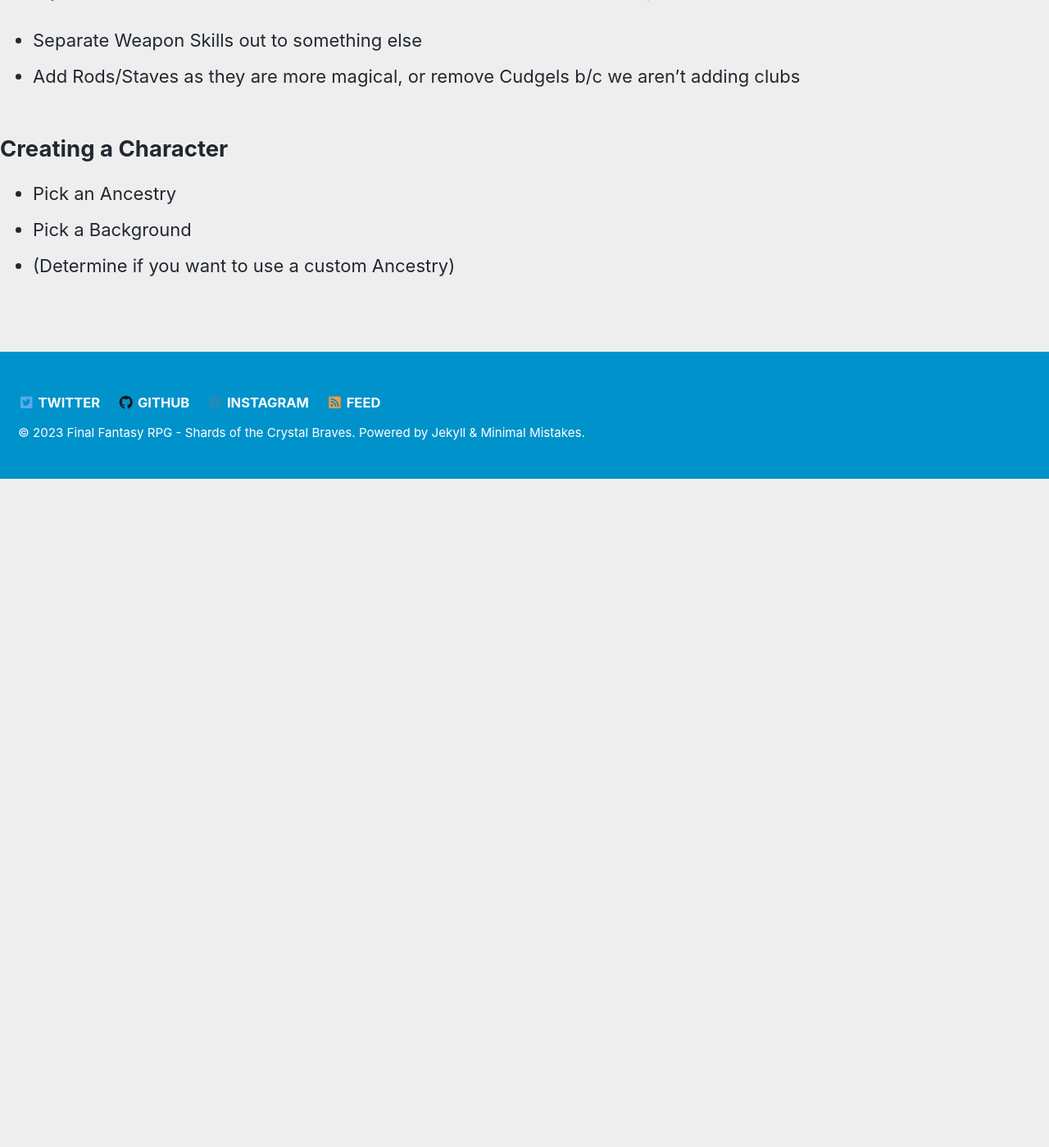
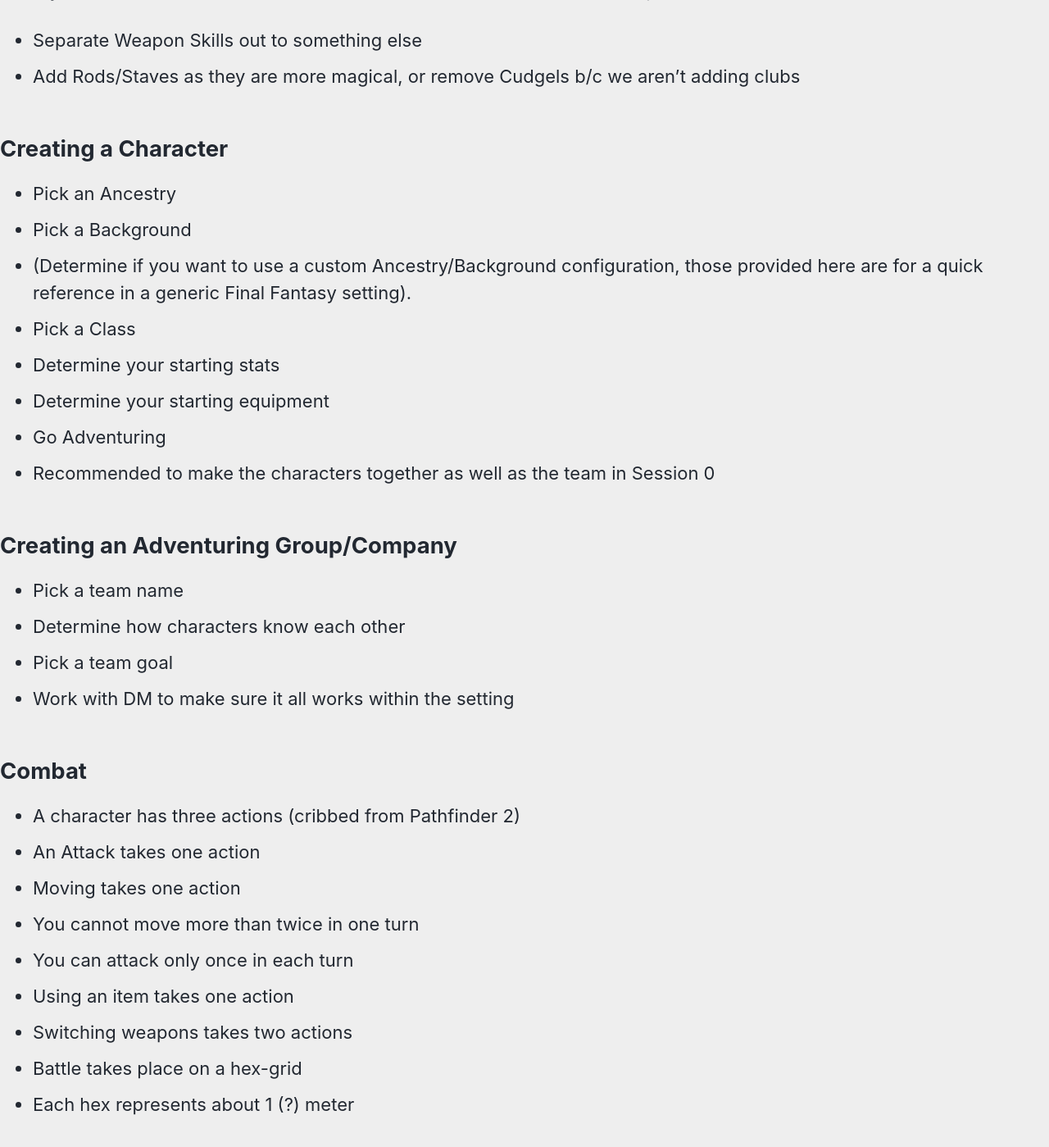
Before and after one commit to alyons/ffrpg3.5, a Jekyll site: the page built from docs/Shards of the Crystal Braves/Raw Rules.md, in a window 1280 px wide and 1400 px high, scrolled down 5738 px. Shown: the whole window at 82% size. Built offline with Jekyll 4.4.1, drawn with Linux system fonts in a browser that asks for light colours; cached includes are drawn as plain includes; our own code applies the rules of GitHub Pages for plain Markdown files; before the commit the page ends 6322 px from its top, so only the background shows below that; some of the changed text lies outside the part shown.

Commit message:
vault backup: 2023-01-10 18:43:20

```diff
--- a/docs/Shards of the Crystal Braves/Raw Rules.md
+++ b/docs/Shards of the Crystal Braves/Raw Rules.md
@@ -145,4 +145,27 @@ Clearly We don't want all of those skills, but some of those could be default pr
 
 - Pick an Ancestry
 - Pick a Background
-- (Determine if you want to use a custom Ancestry)
+- (Determine if you want to use a custom Ancestry/Background configuration, those provided here are for a quick reference in a generic Final Fantasy setting).
+- Pick a Class
+- Determine your starting stats
+- Determine your starting equipment
+- Go Adventuring
+- Recommended to make the characters together as well as the team in Session 0
+
+## Creating an Adventuring Group/Company
+
+- Pick a team name
+- Determine how characters know each other
+- Pick a team goal
+- Work with DM to make sure it all works within the setting
+
+## Combat
+- A character has three actions (cribbed from Pathfinder 2)
+- An Attack takes one action
+- Moving takes one action
+- You cannot move more than twice in one turn
+- You can attack only once in each turn
+- Using an item takes one action
+- Switching weapons takes two actions
+- Battle takes place on a hex-grid
+- Each hex represents about 1 (?) meter
```
Also changed, not shown: other parts of docs/Shards of the Crystal Braves/Raw Rules.md (+1 -1 lines), .obsidian/workspace.json, _ffrpg350/part1/classes/black-mage.md (line endings or trailing spaces), _ffrpg350/part1/classes/thief.md (line endings or trailing spaces), _ffrpg350/part1/classes/white-mage.md (line endings or trailing spaces).
